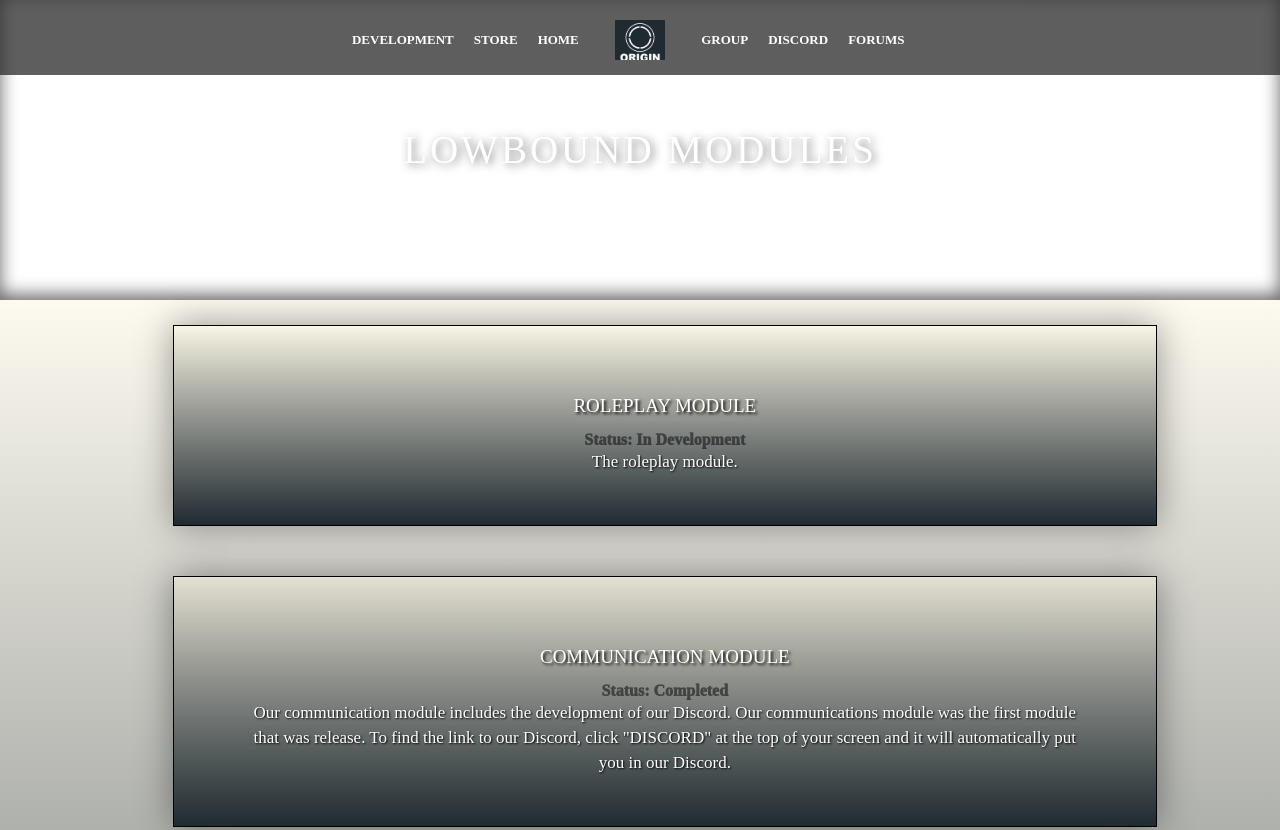
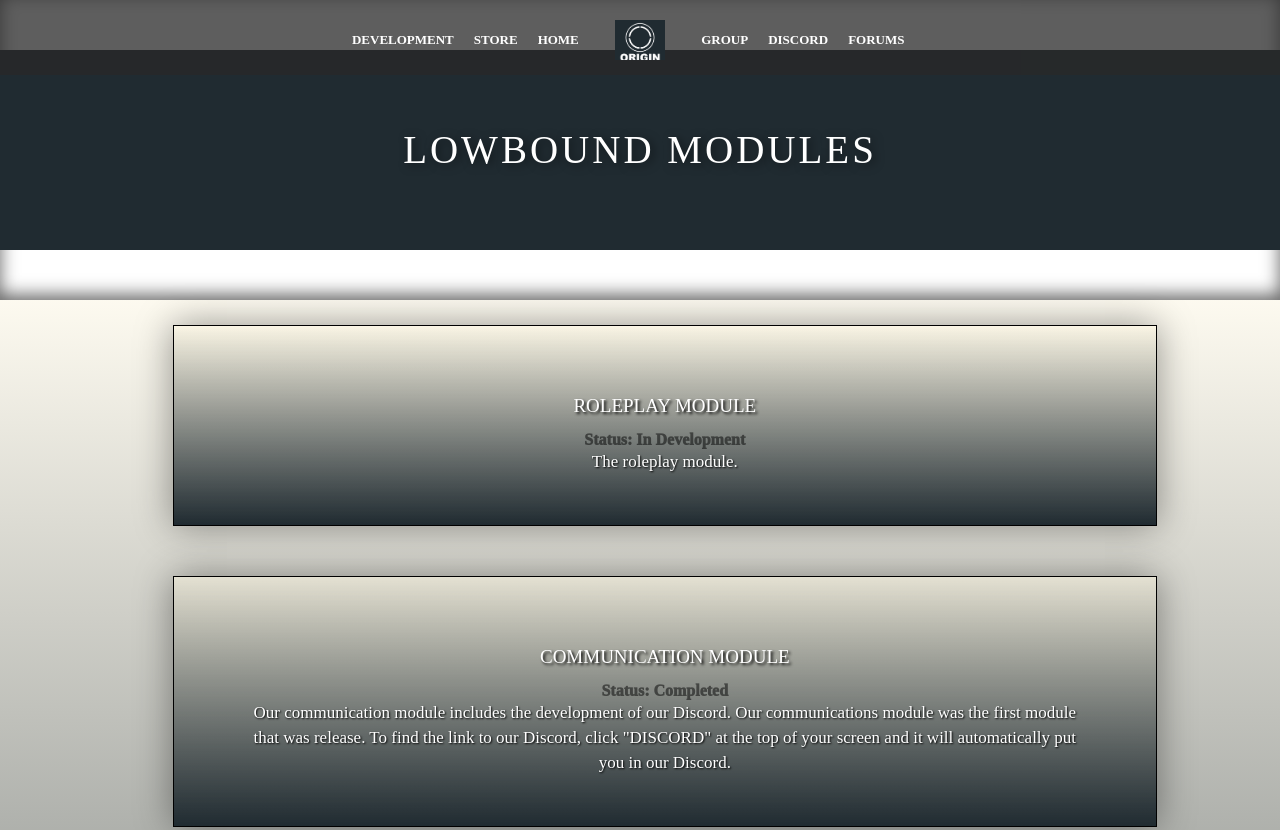
Before and after one commit to originentertainment/originentertainment.github.io, a plain HTML site: page index.html in a window 1280 px wide. Shown: the top 830 px of the page. Drawn offline with Linux system fonts and the light colour scheme.

Commit message:
Update main_style.css

```diff
--- a/assets/css/main_style.css
+++ b/assets/css/main_style.css
@@ -62,6 +62,7 @@ a:-webkit-any-link {
   padding: 75px 0;
   text-align: center;
   text-shadow: 3px 2px 10px rgba(0, 0, 0, 0.5);
+  background-color: rgb(32, 43, 49);
 }
 .module_container {
   width: 100%;
```
